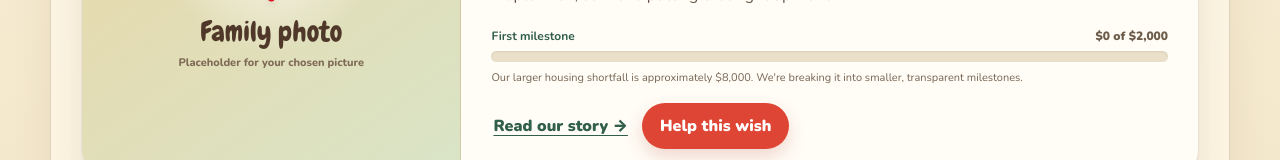
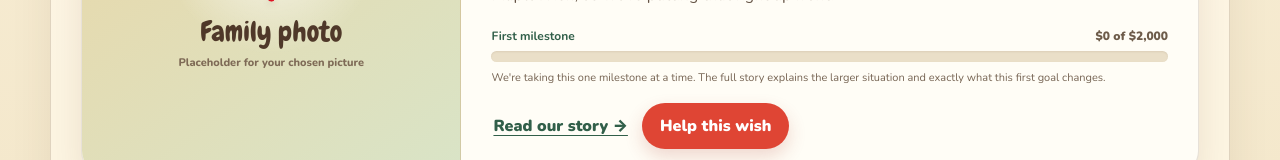
Before and after one commit to ShaneioCantrai/the-lucky-maple, a website with bundled scripts: page index.html in a window 1280 px wide. Shown: the part 1172-1332 px from the top of the page. Built offline with nearby package versions, Linux system fonts and the light colour scheme; files whose address does not match are found by name.

Commit message:
Keep larger founder goal inside full story

```diff
--- a/index.html
+++ b/index.html
@@ -116,7 +116,7 @@
           <div class="wish-progress" role="progressbar" aria-label="Founder family first milestone" aria-valuemin="0" aria-valuemax="2000" aria-valuenow="0">
             <span style="width:0%"></span>
           </div>
-          <p class="wish-goal-note">Our larger housing shortfall is approximately $8,000. We're breaking it into smaller, transparent milestones.</p>
+          <p class="wish-goal-note">We're taking this one milestone at a time. The full story explains the larger situation and exactly what this first goal changes.</p>
 
           <div class="wish-actions">
             <button class="story-link" type="button" data-open="story">Read our story →</button>
```
